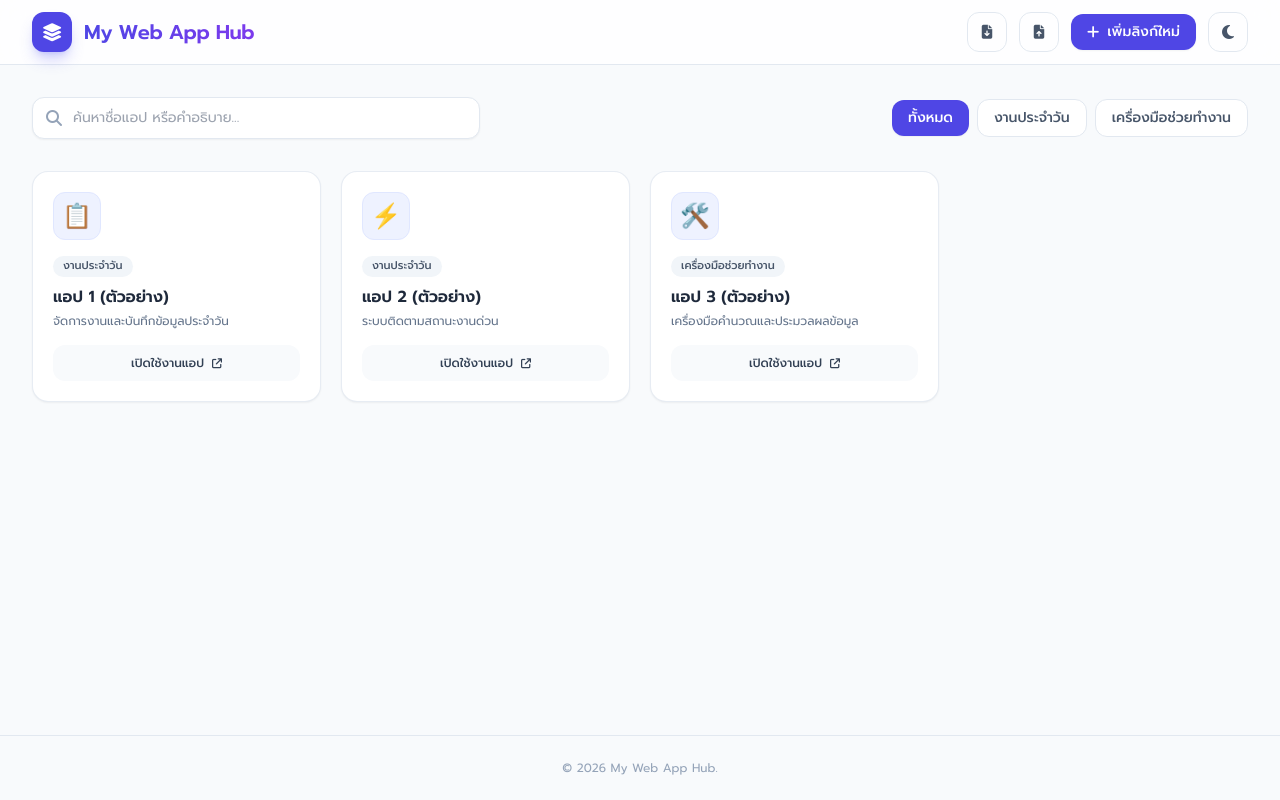
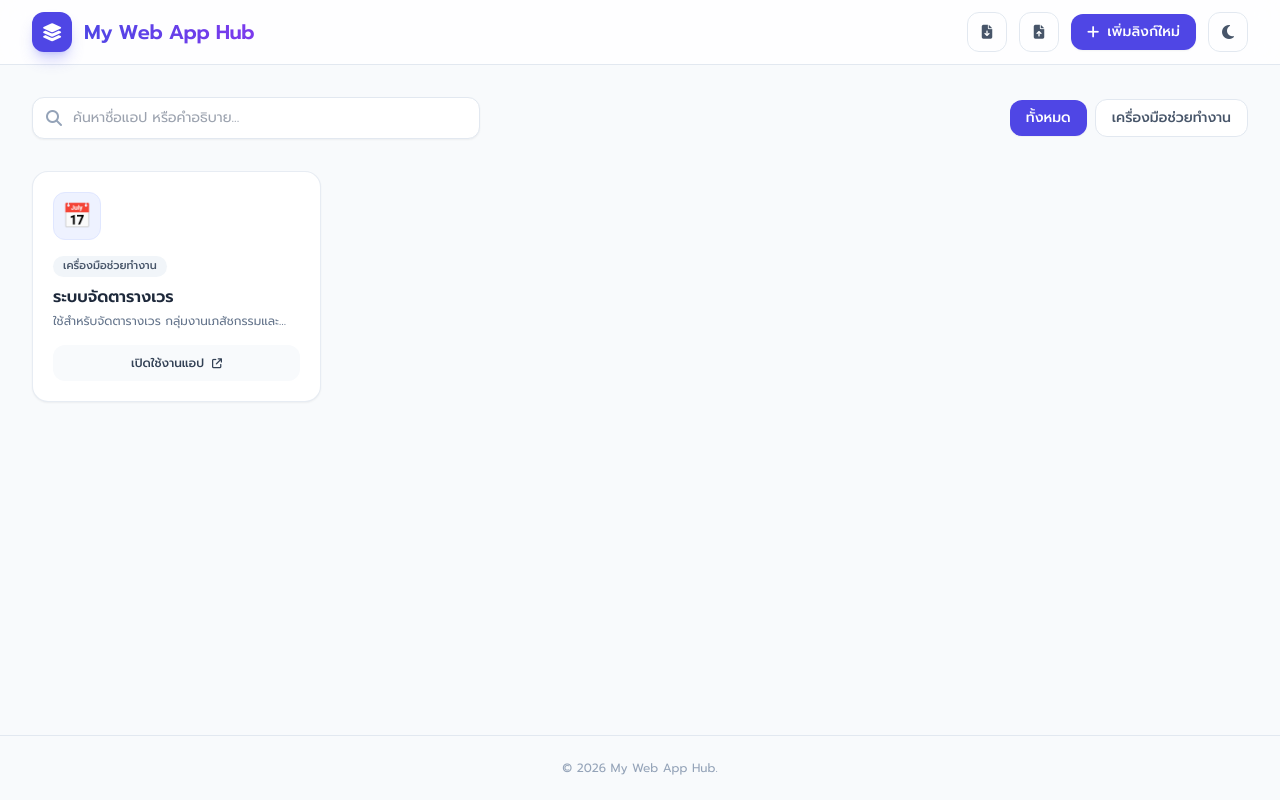
Before and after one commit to rainysunnyst-beep/RxHankha-web-app-hub, a plain HTML site: page index.html in a window 1280 px wide. Drawn offline with nearby package versions, Linux system fonts and the light colour scheme.

```diff
--- a/index.html
+++ b/index.html
@@ -142,25 +142,11 @@
     <script>
         const defaultApps = [
             {
-                name: "แอป 1 (ตัวอย่าง)",
-                url: "https://example.com",
-                category: "งานประจำวัน",
-                icon: "📋",
-                desc: "จัดการงานและบันทึกข้อมูลประจำวัน"
-            },
-            {
-                name: "แอป 2 (ตัวอย่าง)",
-                url: "https://example.com",
-                category: "งานประจำวัน",
-                icon: "⚡",
-                desc: "ระบบติดตามสถานะงานด่วน"
-            },
-            {
-                name: "แอป 3 (ตัวอย่าง)",
-                url: "https://example.com",
+                name: "ระบบจัดตารางเวร",
+                url: "https://play.google.com/store/apps/details?id=com.nbmedia.myschedule&hl=th",
                 category: "เครื่องมือช่วยทำงาน",
-                icon: "🛠️",
-                desc: "เครื่องมือคำนวณและประมวลผลข้อมูล"
+                icon: "📅",
+                desc: "ใช้สำหรับจัดตารางเวร กลุ่มงานเภสัชกรรมและคุ้มครองผู้บริโภค"
             }
         ];
 
```
